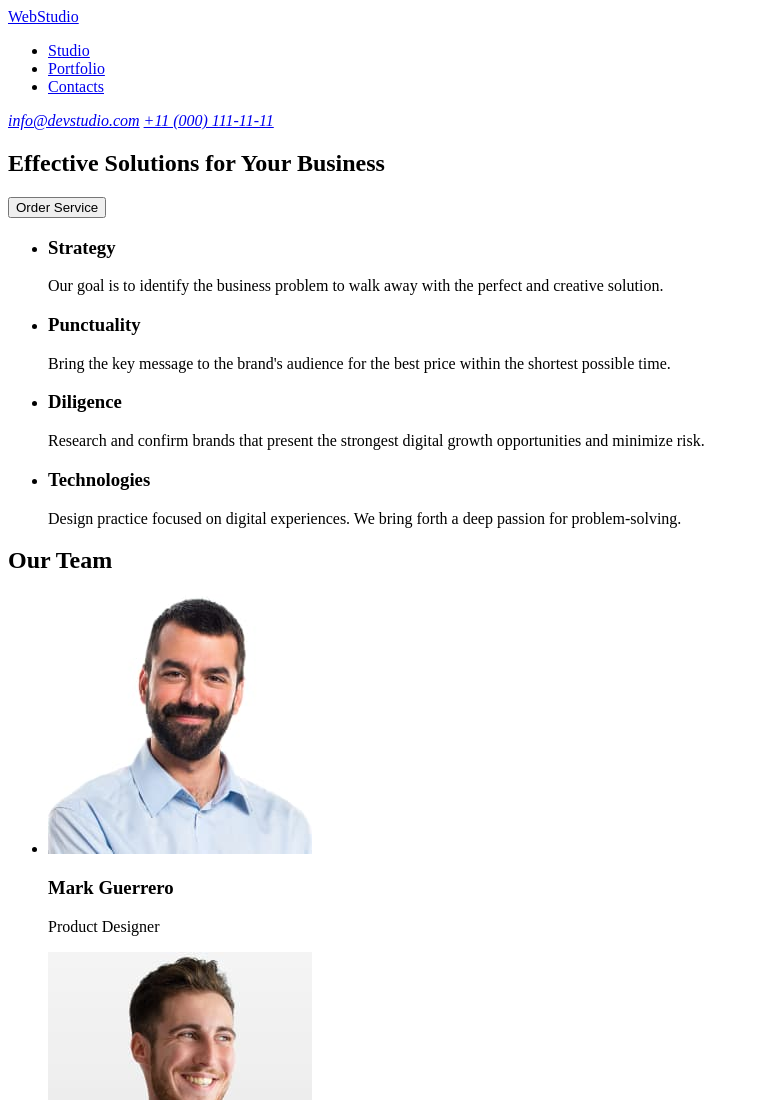
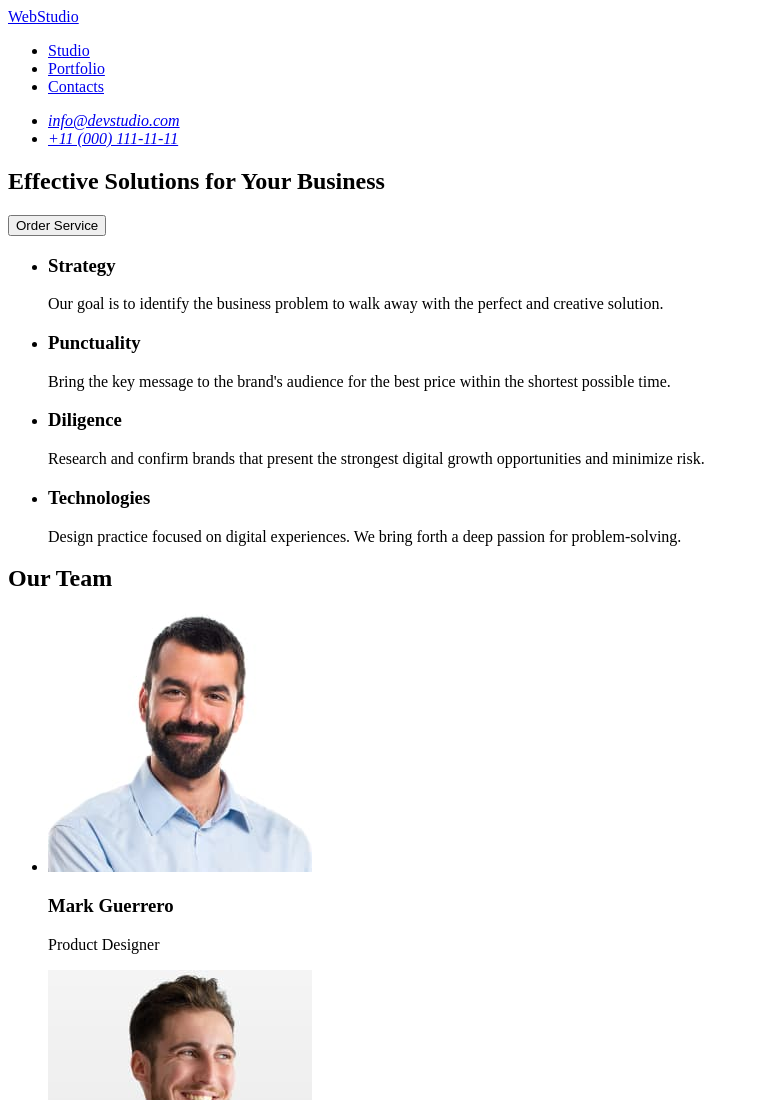
Before and after one commit to Liberlay/goit-markup-hw-01, a plain HTML site: page index.html in a window 1280 px wide. Shown: the top 1100 px of the page, without its empty margins (0-759 px from the left). Drawn offline with Linux system fonts and the light colour scheme.

Commit message:
Add ul and section

```diff
--- a/index.html
+++ b/index.html
@@ -23,8 +23,10 @@
         </ul>
       </nav>
       <address>
-        <a href="mailto:info@devstudio.com">info@devstudio.com</a>
-        <a href="tel:+110001111111">+11 (000) 111-11-11</a>
+        <ul>
+          <li><a href="mailto:info@devstudio.com">info@devstudio.com</a></li>
+          <li><a href="tel:+110001111111">+11 (000) 111-11-11</a></li>
+        </ul>
       </address>
     </header>
 
@@ -32,6 +34,8 @@
       <section>
         <h1>Effective Solutions for Your Business</h1>
         <button type="button">Order Service</button>
+      </section>
+      <section>
         <ul>
           <li>
             <h3>Strategy</h3>
```
